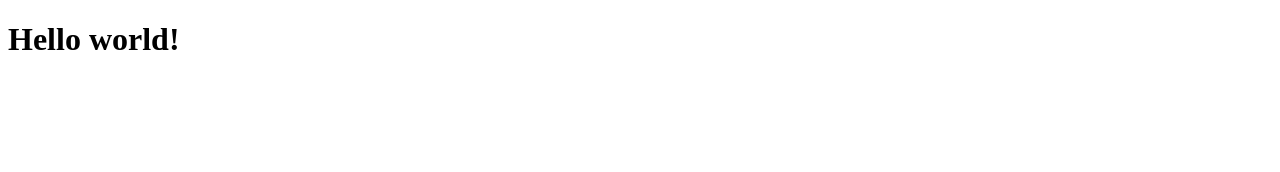
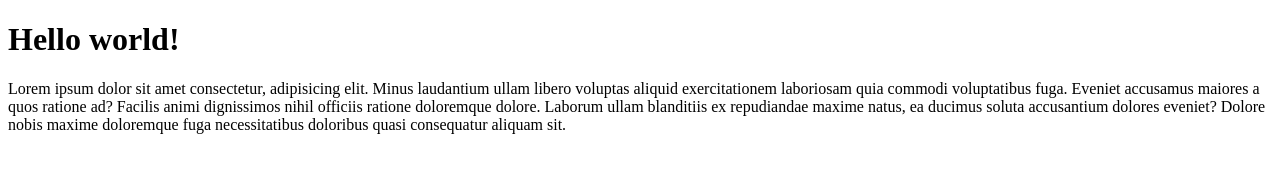
Before and after one commit to darmawanix/banyak-berpikir, a plain HTML site: page index.html in a window 1280 px wide. Drawn offline with Linux system fonts and the light colour scheme.

Commit message:
menambahkan paragraf lorem

```diff
--- a/index.html
+++ b/index.html
@@ -7,5 +7,9 @@
   </head>
   <body>
     <h1>Hello world!</h1>
+    <p>
+      Lorem ipsum dolor sit amet consectetur, adipisicing elit. Minus laudantium ullam libero voluptas aliquid exercitationem laboriosam quia commodi voluptatibus fuga. Eveniet accusamus maiores a quos ratione ad? Facilis animi dignissimos
+      nihil officiis ratione doloremque dolore. Laborum ullam blanditiis ex repudiandae maxime natus, ea ducimus soluta accusantium dolores eveniet? Dolore nobis maxime doloremque fuga necessitatibus doloribus quasi consequatur aliquam sit.
+    </p>
   </body>
 </html>
```
